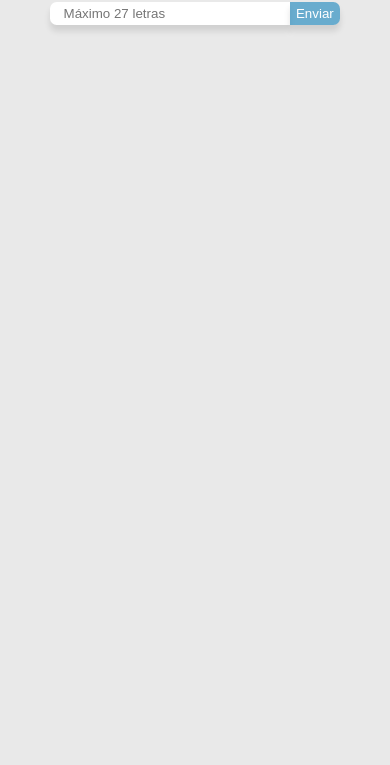
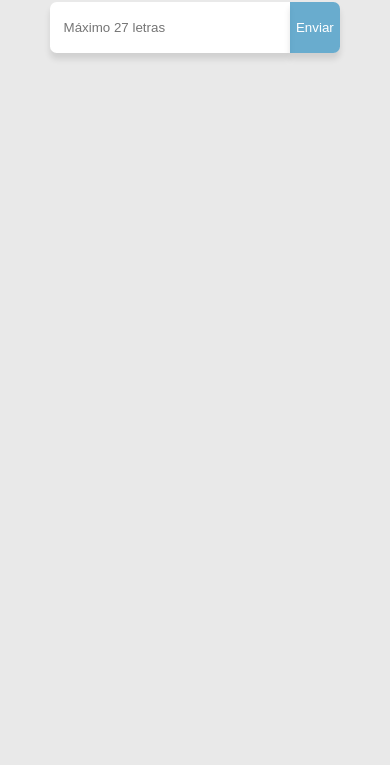
Before and after one commit to jchofy/Lista-de-tareas, a plain HTML site: page index.html in a window 390 px wide. Shown: the part 79-844 px from the top of the page. Drawn offline with Linux system fonts and the light colour scheme.

Commit message:
Update estilos.css
Estilos para tablets actualizados

```diff
--- a/estilos.css
+++ b/estilos.css
@@ -14,7 +14,8 @@ h1{
 .divcrear{
     display: flex;
     justify-content: center;
-    height: 6vw;
+    height: 6vh;
+    min-height: 6vh;
 
 }
 
```
